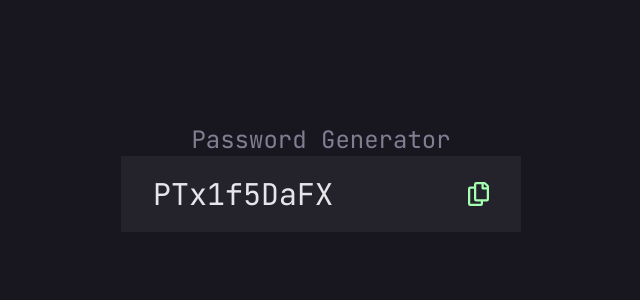
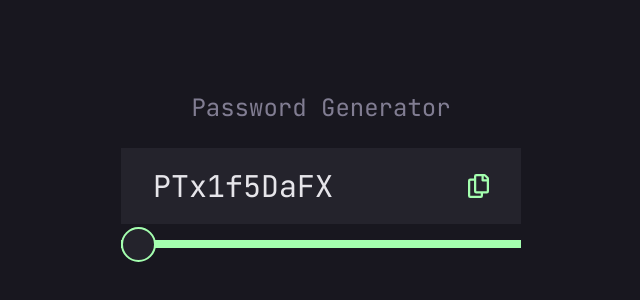
Before and after one commit to MargaritaBusyginaCa/password-generator, a Vue app: page / in a window 1280 px wide. Shown: the part 222-522 px from the top of the page, without its empty margins (319-959 px from the left). Built offline with nearby package versions, Linux system fonts and the light colour scheme.

Commit message:
add slider component

```diff
--- a/src/App.vue
+++ b/src/App.vue
@@ -1,12 +1,16 @@
 <script setup>
 import PasswordInput from "@/components/PasswordInput.vue";
+import Slider from "./components/Slider.vue";
 </script>
 
 <template>
   <main
     class="h-screen w-full bg-veryDarkGrey flex flex-col justify-center items-center"
   >
-    <h1 class="text-grey text-2xl">Password Generator</h1>
+    <h1 class="text-grey text-2xl mb-6">Password Generator</h1>
     <PasswordInput />
+    <div class="w-[400px] m-4">
+      <Slider />
+    </div>
   </main>
 </template>
--- a/src/components/PasswordInput.vue
+++ b/src/components/PasswordInput.vue
@@ -12,7 +12,7 @@ function unHoverState() {
   currentStateIcon.value = copyIcon;
 }
 function copyPassword() {
-  // Copy the text inside the text field
+  //Copy the text inside the text field
   navigator.clipboard.writeText(password.value);
 }
 </script>
--- /dev/null
+++ b/src/components/Slider.vue
@@ -0,0 +1,51 @@
+<script setup>
+import { ref } from "vue";
+const isDragging = ref(false);
+const offsetX = ref(false);
+
+function getSliderCircle() {
+  return document.querySelector(".slider-circle");
+}
+function getSliderLineWidth() {
+  return document.querySelector(".slider-line").clientWidth;
+}
+
+function mouseDown(e) {
+  isDragging.value = true;
+
+  const draggable = getSliderCircle();
+  isDragging.value = true;
+  offsetX.value = e.clientX - draggable.offsetLeft;
+  draggable.style.cursor = "grabbing";
+}
+function mouseOver(e) {
+  if (isDragging.value) {
+    const draggable = getSliderCircle();
+    draggable.style.left = `${e.clientX - offsetX.value}px`;
+  }
+}
+function mouseUp() {
+  isDragging.value = false;
+  const draggable = getSliderCircle();
+  draggable.style.cursor = "grab";
+}
+</script>
+
+<template>
+  <div class="slider-line w-full h-2 bg-green relative cursor-pointer">
+    <div
+      class="slider-circle bg-darkGrey border-2 border-green border-solid absolute rounded-full"
+      @mousedown="mouseDown"
+      @mousemove="mouseOver"
+      @mouseup="mouseUp"
+    ></div>
+  </div>
+</template>
+
+<style scoped>
+.slider-circle {
+  top: -13px;
+  height: 35px;
+  width: 35px;
+}
+</style>
```
